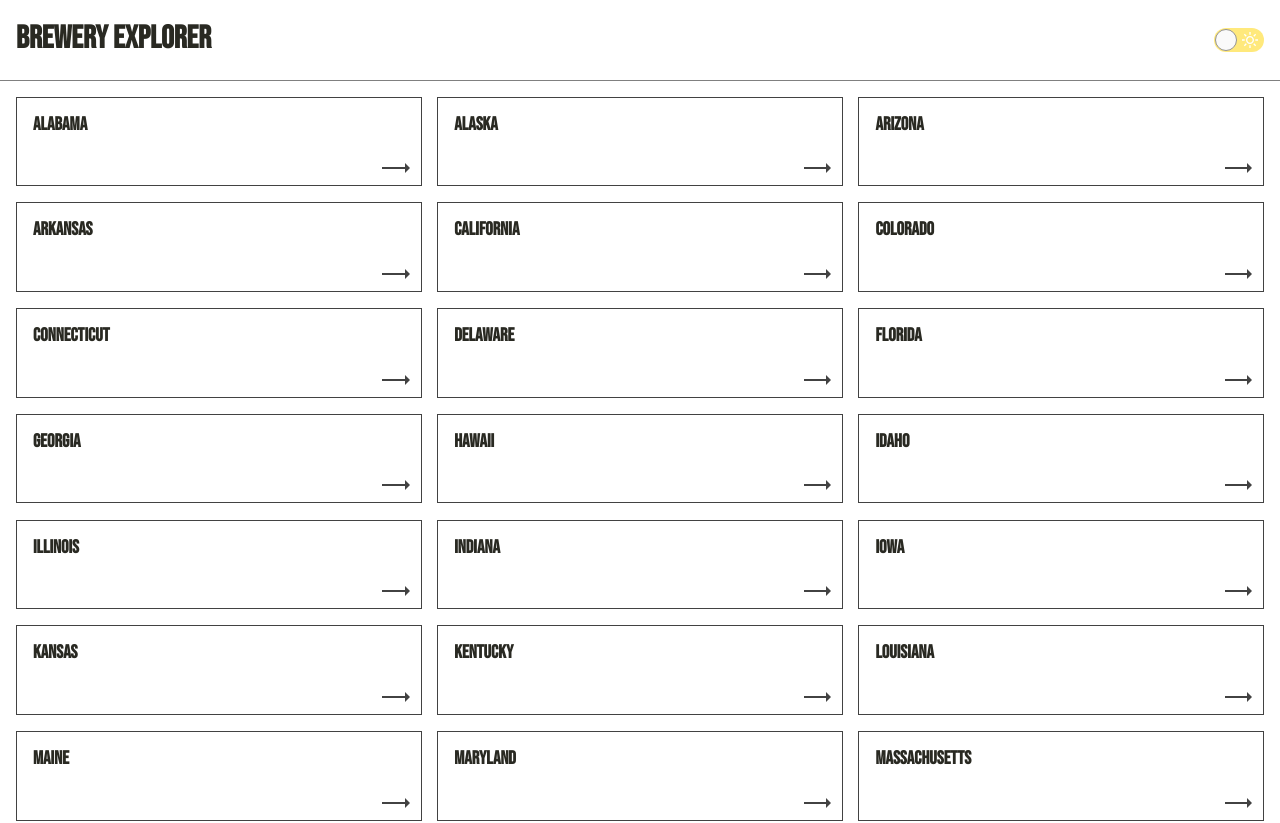
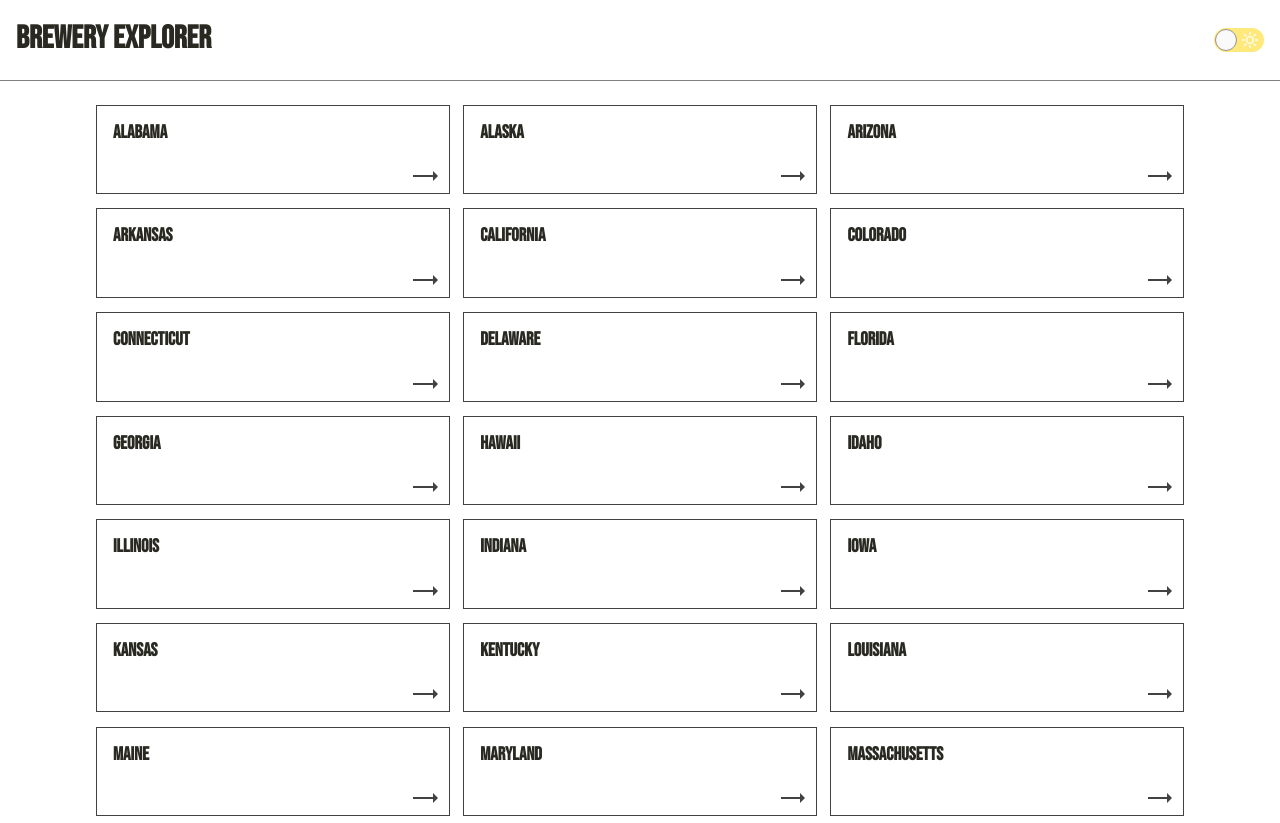
Before and after one commit to kuuurt13/brewery-explorer, a Next.js app: page / in a window 1280 px wide. Shown: the top 823 px of the page. Built offline with nearby package versions, Linux system fonts and the light colour scheme.

Commit message:
Updated styles for brewery links

```diff
--- /dev/null
+++ b/components/ButtonLinkList.tsx
@@ -0,0 +1,14 @@
+import styled from "styled-components";
+
+const ButtonLinkList = styled.div`
+  display: flex;
+  flex-wrap: wrap;
+  justify-content: space-between;
+
+  > div {
+    flex: 0 0 32.5%;
+    margin-bottom: 1.3%;
+  }
+`;
+
+export default ButtonLinkList;
--- a/pages/_app.tsx
+++ b/pages/_app.tsx
@@ -1,4 +1,5 @@
 import Head from "next/head";
+import styled from "styled-components";
 import Nav from "../components/Nav";
 import { ThemeContextProvider } from "../hooks/useTheme";
 
@@ -24,9 +25,13 @@ export default function MyApp({ Component, pageProps }: Props) {
       </Head>
 
       <Nav />
-      <main>
+      <StyledMain>
         <Component {...pageProps} />
-      </main>
+      </StyledMain>
     </ThemeContextProvider>
   );
 }
+
+const StyledMain = styled.main`
+  margin: 0.5rem 5rem;
+`;
--- a/pages/index.tsx
+++ b/pages/index.tsx
@@ -1,5 +1,5 @@
-import styled from "styled-components";
 import ButtonLink from "../components/ButtonLink";
+import ButtonLinkList from "../components/ButtonLinkList";
 import states from "../data/states.json";
 import { State } from "../types";
 
@@ -9,26 +9,15 @@ type Props = {
 
 export default function Home({ states }: Props) {
   return (
-    <StyledWrapper>
+    <ButtonLinkList>
       {states.map((state) => (
         <div key={state.id}>
           <ButtonLink href={`/browse/states/${state.id}`} title={state.name} />
         </div>
       ))}
-    </StyledWrapper>
+    </ButtonLinkList>
   );
 }
-
-const StyledWrapper = styled.div`
-  display: flex;
-  flex-wrap: wrap;
-  justify-content: space-between;
-
-  > div {
-    flex: 0 0 32.5%;
-    margin-bottom: 1.3%;
-  }
-`;
 
 export async function getStaticProps() {
   return {
```
Also changed, not shown: pages/browse/states/[state].tsx (+18 -12 lines).
